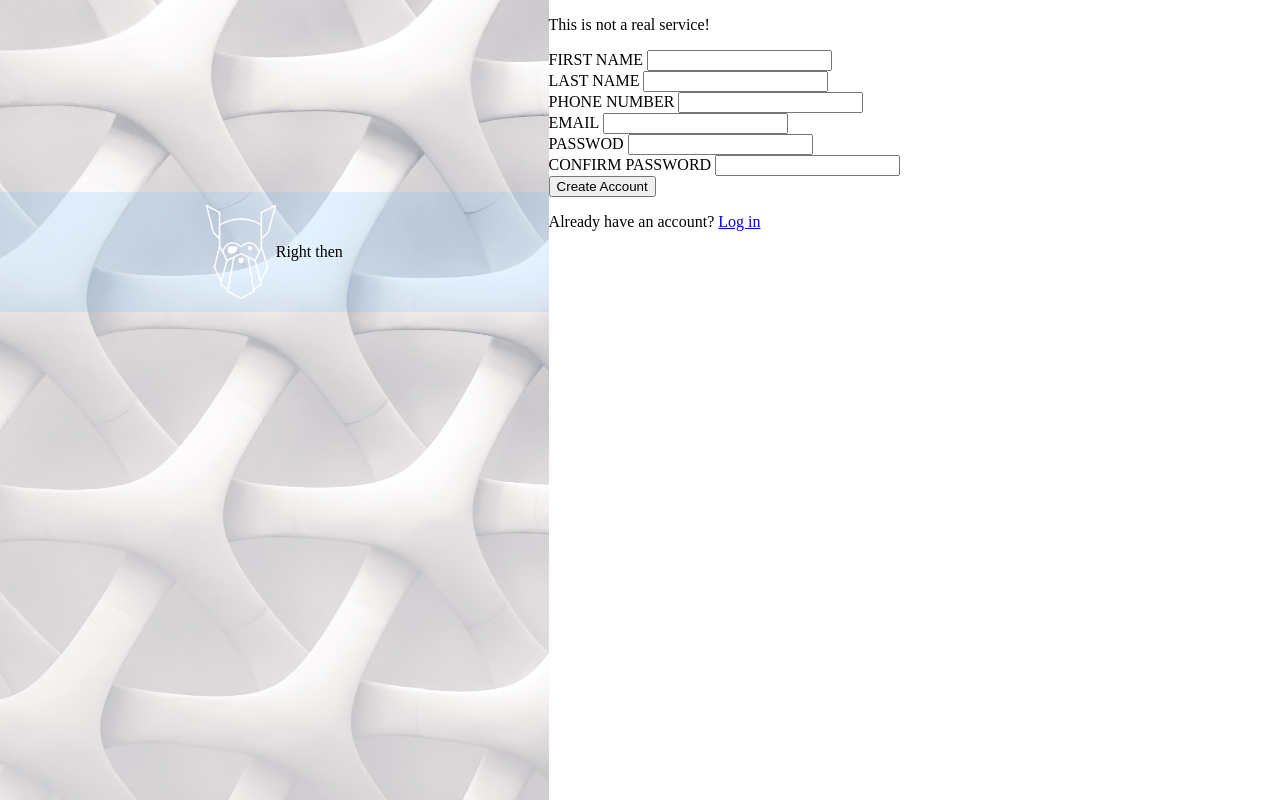
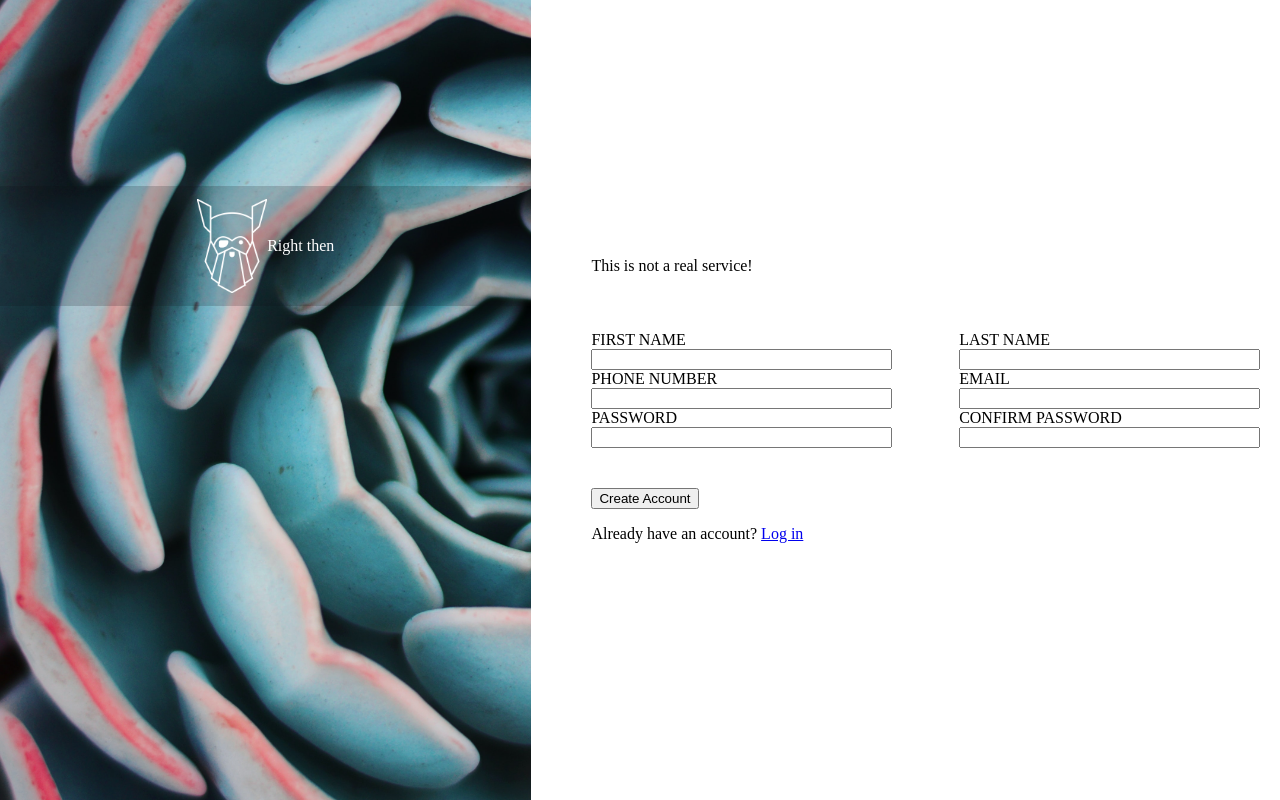
Before and after one commit to thehoroz/Sign-up-Form, a plain HTML site: page index.html in a window 1280 px wide. Drawn offline with Linux system fonts and the light colour scheme.

Commit message:
Changed the structure
Created flexboxes inside of column 2 and changed the backgroundimg

```diff
--- a/index.html
+++ b/index.html
@@ -20,7 +20,7 @@
                 <p>This is not a real service!</p>
             </div>
             <div class="form">
-                <form action="" method="post">
+                <form id="myform" action="" method="post">
                     <div>
                         <label for="firstName">FIRST NAME</label>
                         <input type="text" name="firstName" id="firstName">
@@ -38,19 +38,18 @@
                         <input type="email" name="email" id="email">
                     </div>
                     <div>
-                        <label for="pwd">PASSWOD</label>
+                        <label for="pwd">PASSWORD</label>
                         <input type="password" name="pwd" id="pwd">
                     </div>
                     <div>
                         <label for="confirmpwd">CONFIRM PASSWORD</label>
                         <input type="password" name="confirmpwd" id="confirmpwd">
                     </div>
-                    <div class="btn">
-                        <button class="signup">Create Account</button>
-                        <p class="account">Already have an account? <a href="#">Log in</a></p>
-                    </div>
                 </form>
             </div>
+            <div class="btnContainer">
+                <input type="submit" form="myform" value="Create Account">
+                <p class="account">Already have an account? <a href="#">Log in</a></p>
         </div>
     </div>
 </body>
--- a/style.css
+++ b/style.css
@@ -11,8 +11,9 @@ body {
 
 .column1 {
     flex: 3;
-    background-image: url(hexagon.jpg);
+    background-image: url(symmetry.jpg);
     background-size: cover;
+    background-position: 15% 85%;
     display: flex;
     align-items: center;
     flex-flow: column wrap;
@@ -20,10 +21,18 @@ body {
 
 .column2 {
     flex: 4;
+    display: flex;
+    flex-direction: column;
+    justify-content: center;
+    margin-left: 40px;
+}
+
+.column2 > div{
+    padding: 20px;
 }
 
 .logoDiv {
-    background-color: rgba(102, 184, 255, 0.185);
+    background-color: rgba(11, 15, 19, 0.185);
     display: flex;
     width: 100%;
     height: 15%;
@@ -35,3 +44,20 @@ body {
 .logoDiv > img {
     width: 70px;
 }
+
+.logoDiv > p {
+    color: white;
+}
+
+form {
+    display: flex;
+    flex-direction: row;
+    flex-wrap: wrap;
+    justify-content: space-between;
+}
+
+form > div {
+    display: flex;
+    flex-direction: column;
+    width: 45%;
+}
```
Also changed, not shown: symmetry.jpg (added).
